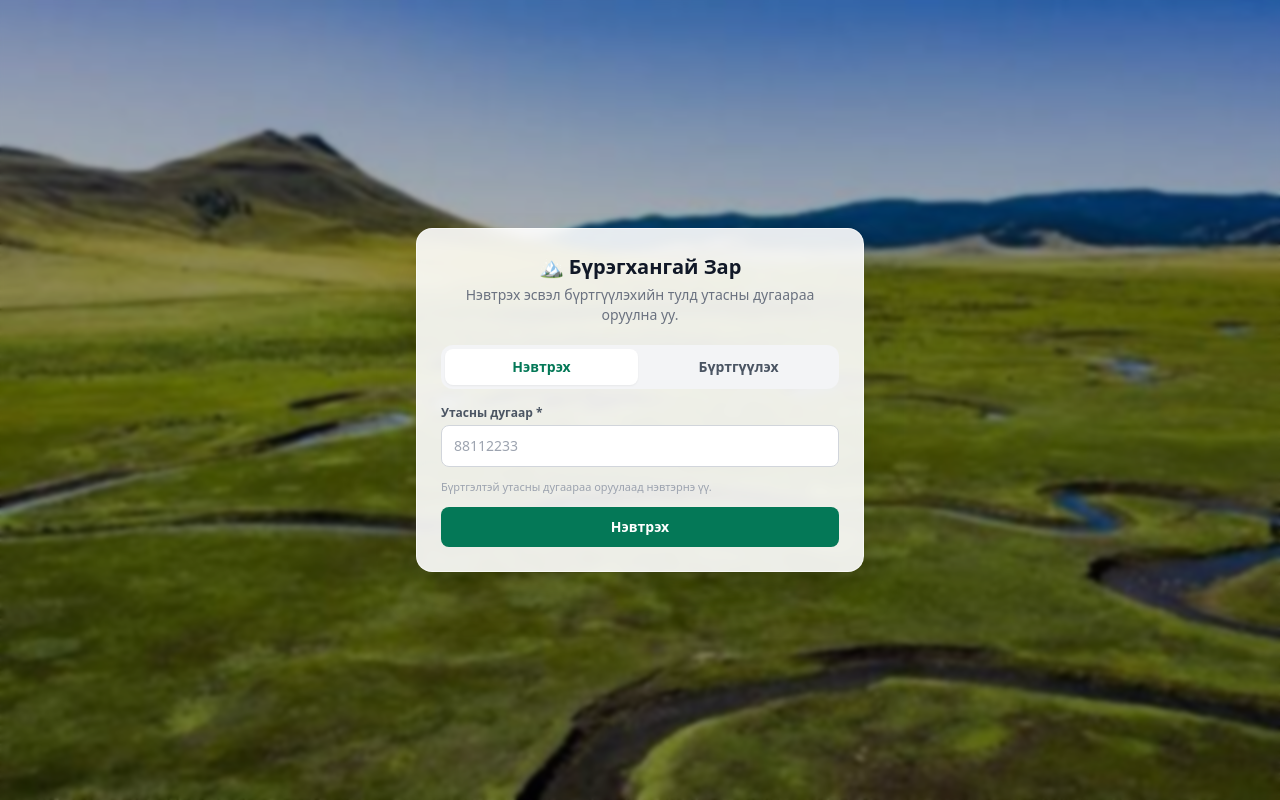
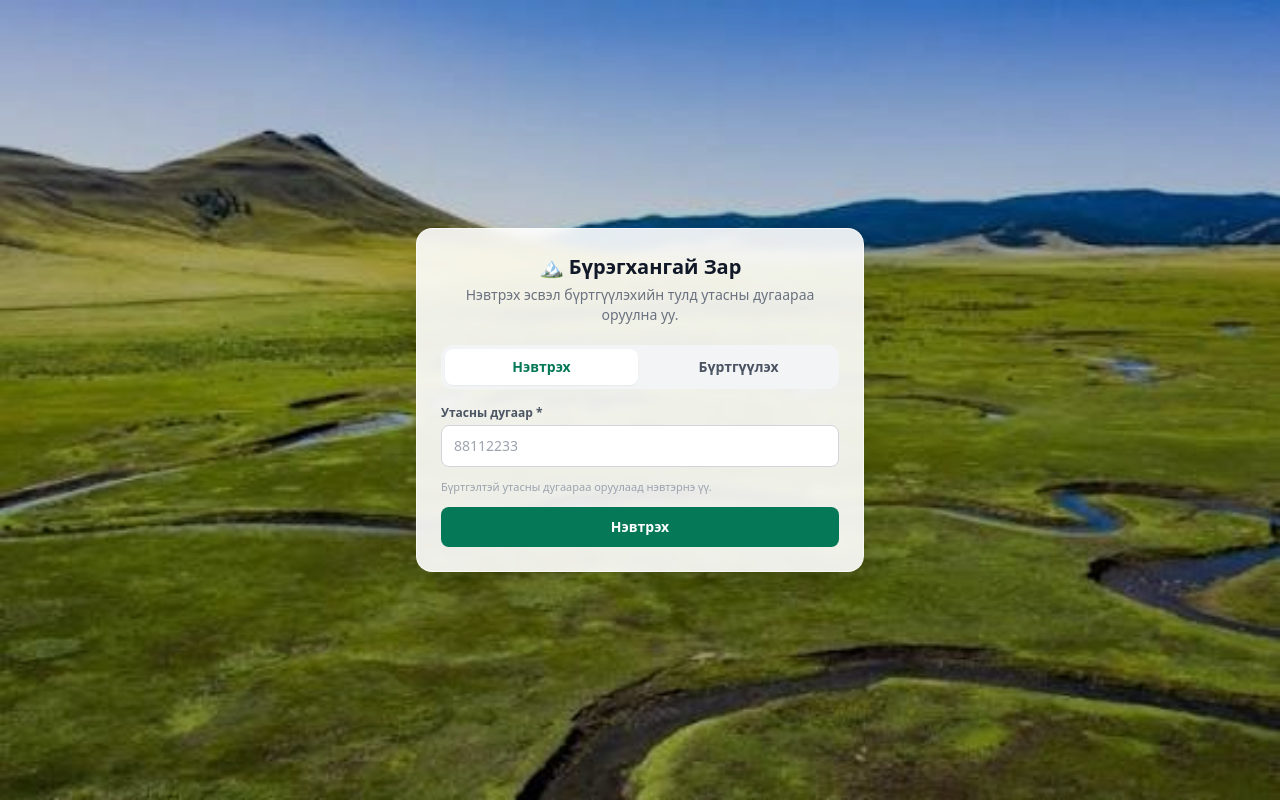
Before and after one commit to ttuuggii303-cloud/Buregkhangai-negdsen-zar, a plain HTML site: page index.html in a window 1280 px wide. Drawn offline with nearby package versions, Linux system fonts and the light colour scheme.

Commit message:
Keep background images sharp without blur

```diff
--- a/index.html
+++ b/index.html
@@ -15,7 +15,7 @@
   </style>
 </head>
 <body class="text-gray-800 pb-16 font-sans min-h-screen overflow-x-hidden" style="background-image: url('bg2.jpg'); background-size: cover; background-attachment: fixed; background-position: center;">
-  <div class="fixed inset-0 bg-black/35 backdrop-blur-[2px] -z-10 pointer-events-none"></div>
+  <div class="fixed inset-0 bg-black/25 -z-10 pointer-events-none"></div>
 
   <!-- 1. Толгой хэсэг (Header) -->
   <header class="bg-emerald-700 text-white sticky top-0 z-10 shadow-md">
@@ -35,7 +35,7 @@
 
   <!-- 2. Нэвтрэх / Бүртгүүлэх дэлгэц -->
   <section id="authGate" class="fixed inset-0 flex items-center justify-center px-3 sm:px-4 py-6 z-20 overflow-y-auto" style="background-image: url('bg.jpg'); background-size: cover; background-position: center;">
-    <div class="absolute inset-0 bg-black/30 backdrop-blur-[2px]"></div>
+    <div class="absolute inset-0 bg-black/20"></div>
     <div class="relative bg-white/90 backdrop-blur-sm rounded-2xl p-4 sm:p-6 shadow-2xl border border-white/60 w-full max-w-md max-h-[90vh] overflow-y-auto">
       <div class="text-center mb-5">
         <h2 class="text-xl font-bold text-gray-900">🏔️ Бүрэгхангай Зар</h2>
```
